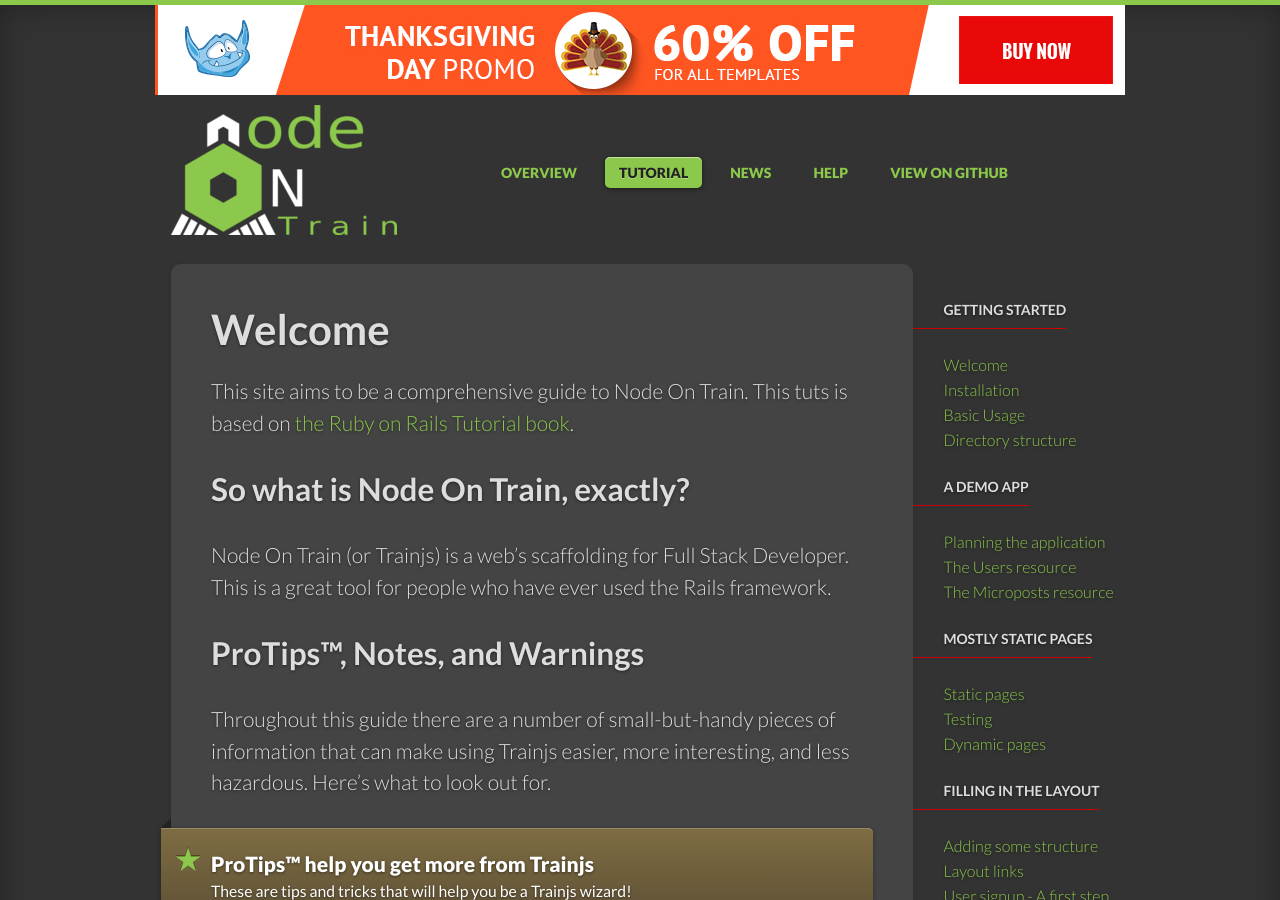
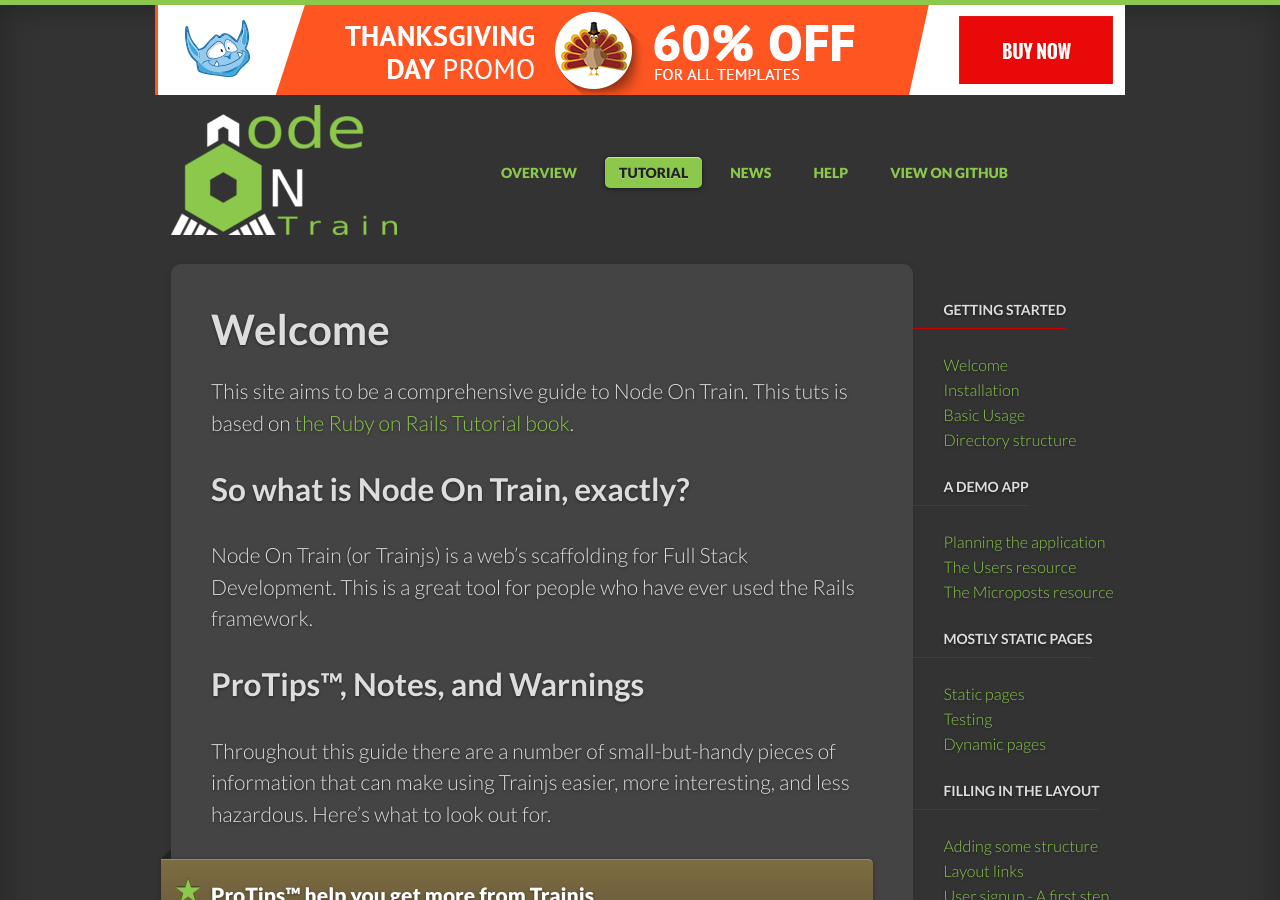
Before and after one commit to nodeontrain/nodeontrain.xyz, a Jekyll site: the page built from tuts/index.md, in a window 1280 px wide and 900 px high. Built offline with Jekyll 4.4.1, drawn with Linux system fonts in a browser that asks for light colours; some web fonts are replaced.

Commit message:
feat(change keyword)

```diff
--- a/_includes/top.html
+++ b/_includes/top.html
@@ -5,7 +5,7 @@
 	<meta charset="UTF-8">
 	<title>{{ page.title }}</title>
 	<meta name="viewport" content="width=device-width,initial-scale=1.0">
-	<meta name="description" content="{{ page.title }}, Node On Train is a great tool for Full Stack Developer.">
+	<meta name="description" content="{{ page.title }}, Node On Train is a great tool for Full Stack Development.">
 
 	<meta property="og:title" content="Node On Train">
 	<meta property="og:type" content="article">
--- a/index.html
+++ b/index.html
@@ -1,13 +1,13 @@
 ---
 layout: default
-title: Node on Train - The web's scaffolding tool for Full Stack Developer
+title: Node on Train - The web's scaffolding tool for Full Stack Development
 overview: true
 ---
 
 <section class="intro">
 	<div class="grid">
 		<div class="unit whole center-on-mobiles">
-			<h2 class="first">The web's scaffolding tool for Full Stack Developer</h2>
+			<h2 class="first">The web's scaffolding tool for Full Stack Development</h2>
 		</div>
 	</div>
 </section>
--- a/tuts/index.md
+++ b/tuts/index.md
@@ -10,7 +10,7 @@
 
 ## So what is Node On Train, exactly?
 
-Node On Train (or Trainjs) is a web's scaffolding for Full Stack Developer.
+Node On Train (or Trainjs) is a web's scaffolding for Full Stack Development.
 This is a great tool for people who have ever used the Rails framework.
 
 ## ProTips™, Notes, and Warnings
```
